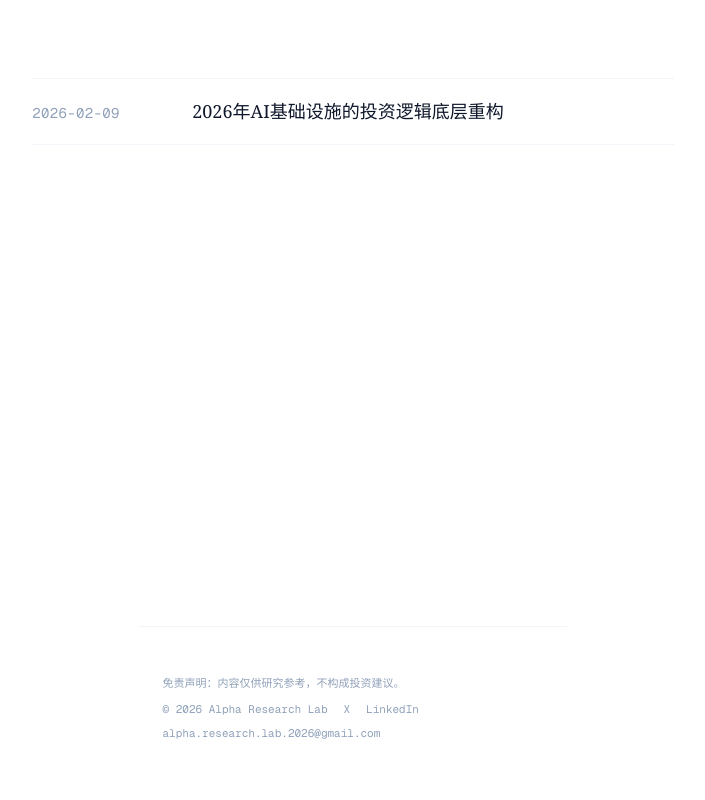
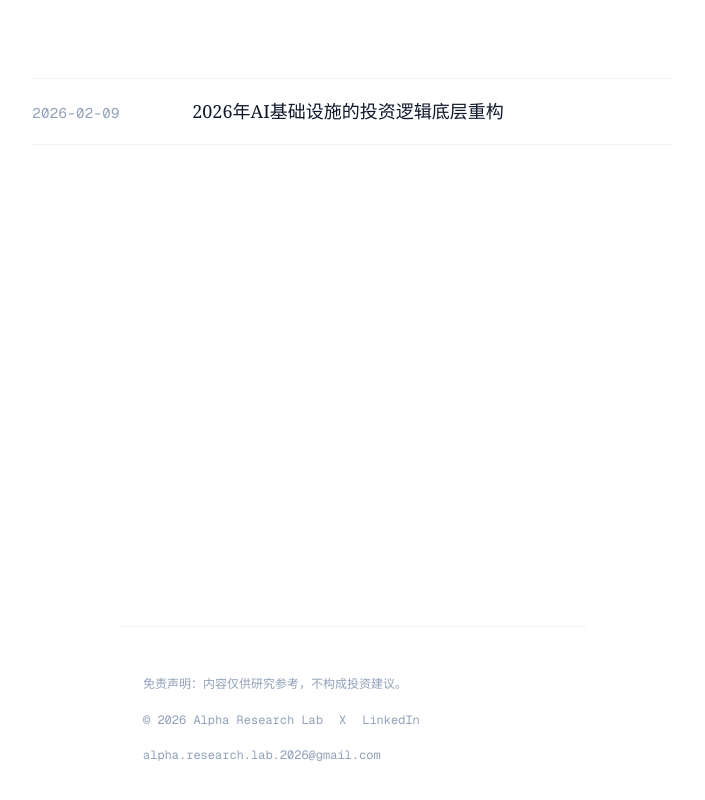
Before and after one commit to Dav010913/finance-tech-blog, a Next.js app: page / in a window 1280 px wide. Shown: the part 174-974 px from the top of the page, without its empty margins (287-992 px from the left). Built offline with nearby package versions, Linux system fonts and the light colour scheme.

Commit message:
Site Update: 周二 2026/02/10 11:21:53.24

```diff
--- a/app/components/Footer.tsx
+++ b/app/components/Footer.tsx
@@ -13,9 +13,9 @@ function FooterContent() {
             : "免责声明：内容仅供研究参考，不构成投资建议。";
 
     return (
-        <footer className="w-full max-w-[65ch] mx-auto px-6 py-12 border-t border-slate-100 flex flex-col items-start space-y-2 text-[11px] text-slate-400 font-mono">
+        <footer className="w-full max-w-[65ch] mx-auto px-6 py-12 border-t border-slate-100 flex flex-col items-start space-y-4 text-xs text-slate-400 font-mono leading-relaxed">
             {/* Row 1: Disclaimer */}
-            <div className="text-left leading-relaxed">
+            <div className="text-left">
                 {disclaimer}
             </div>
 
```
